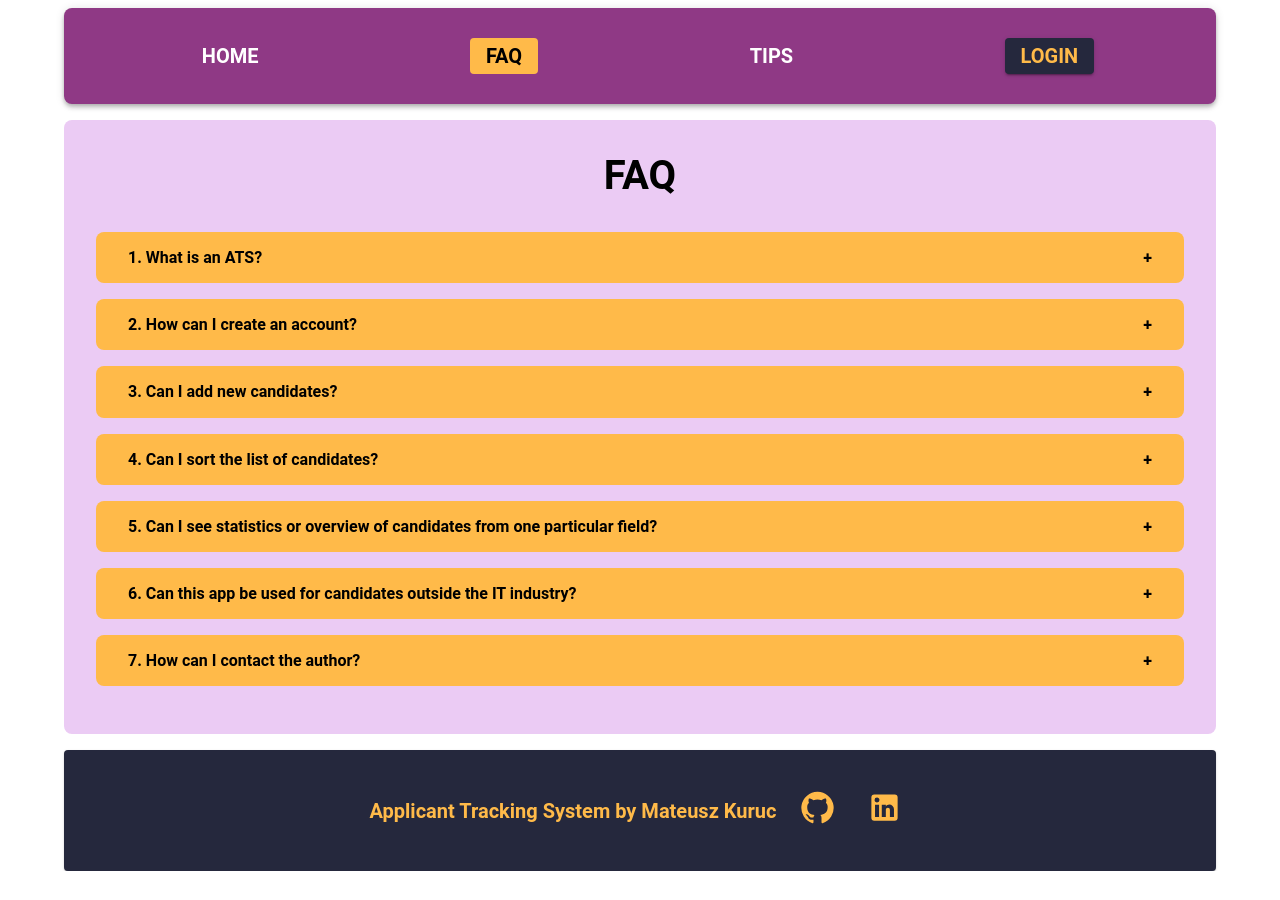
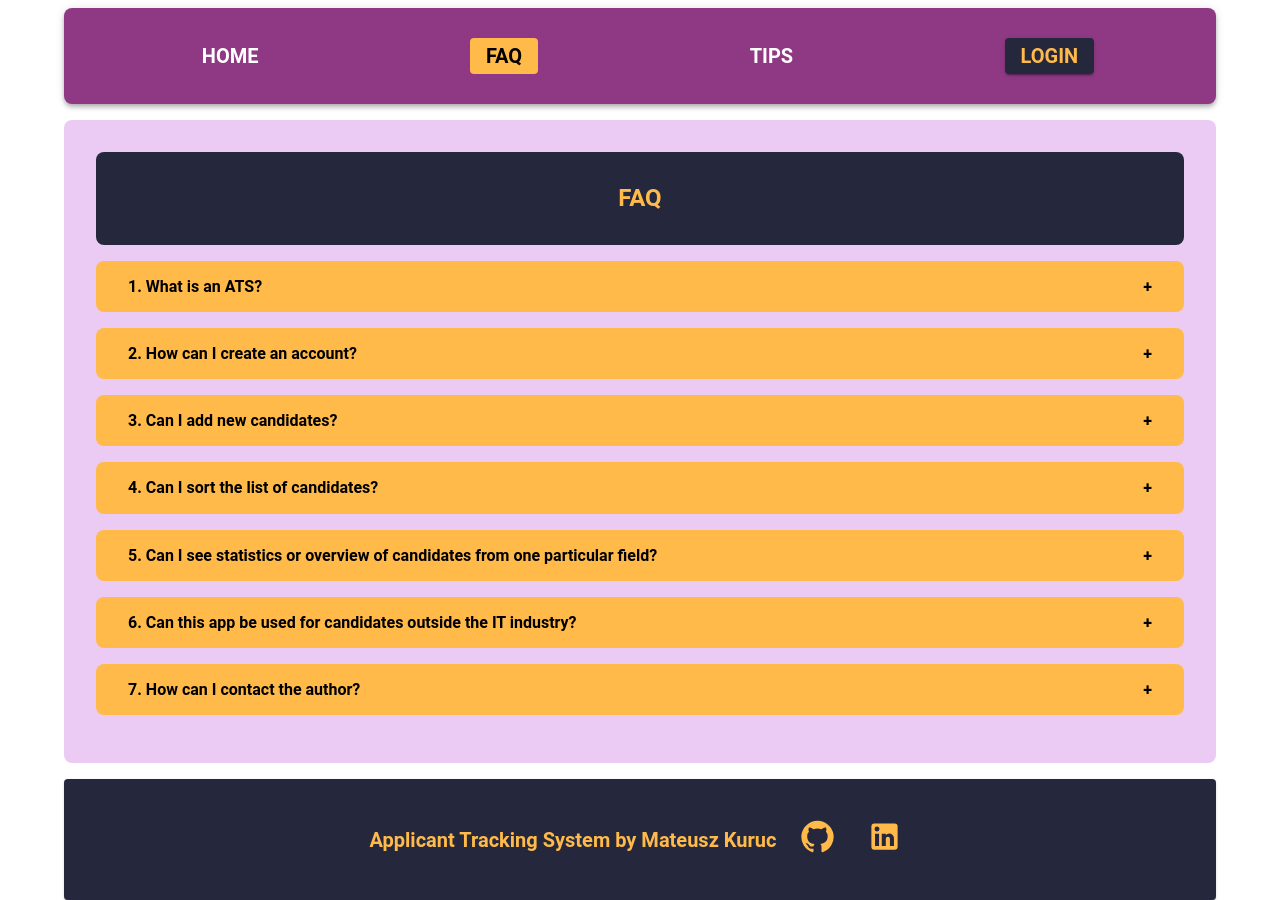
Before and after one commit to MateuszKuruc/ATS-recruitment-app, a React (Create React App) app in the folder ats-frontend/: page /faq in a window 1280 px wide. Before the commit the page ends 871 px from the top, so only its background shows below. Built offline with nearby package versions, Linux system fonts and the light colour scheme; no server answers.

Commit message:
adjust styling of header in faq component to match the headers from other info pages

```diff
--- a/ats-frontend/src/components/Info/Faq.js
+++ b/ats-frontend/src/components/Info/Faq.js
@@ -43,12 +43,20 @@ const TopHeader = styled.div`
   flex-direction: column;
   justify-content: center;
   align-items: center;
-  gap: 0.5rem;
-  margin-bottom: 2rem;
+  background-color: #25283d;
+  padding: 2rem;
+  border-radius: 0.5rem;
+  margin-bottom: 1rem;
 
   @media (max-width: 768px) {
-    margin-bottom: 0.5rem;
+    padding: 0.5rem;
+    margin-bottom: 1rem;
+    margin-top: 0.5rem;
   }
+`;
+
+const HeaderTypography = styled(Typography)`
+  color: #ffba49;
 `;
 
 const Faq = () => {
@@ -112,7 +120,7 @@ const Faq = () => {
     <AnimatedPage style={{ border: "1px solid red" }}>
       <MainContainer>
         <TopHeader>
-          <Typography variant="h1">FAQ</Typography>
+          <HeaderTypography variant="h4">FAQ</HeaderTypography>
         </TopHeader>
 
         {content.map((c, i) => (
--- a/ats-frontend/src/components/Info/Tips.js
+++ b/ats-frontend/src/components/Info/Tips.js
@@ -50,7 +50,6 @@ const Header = styled.div`
 
 const HeaderTypography = styled(Typography)`
   color: #ffba49;
-  // color: #ffffff;
 `;
 
 const TipsTab = () => {
```
